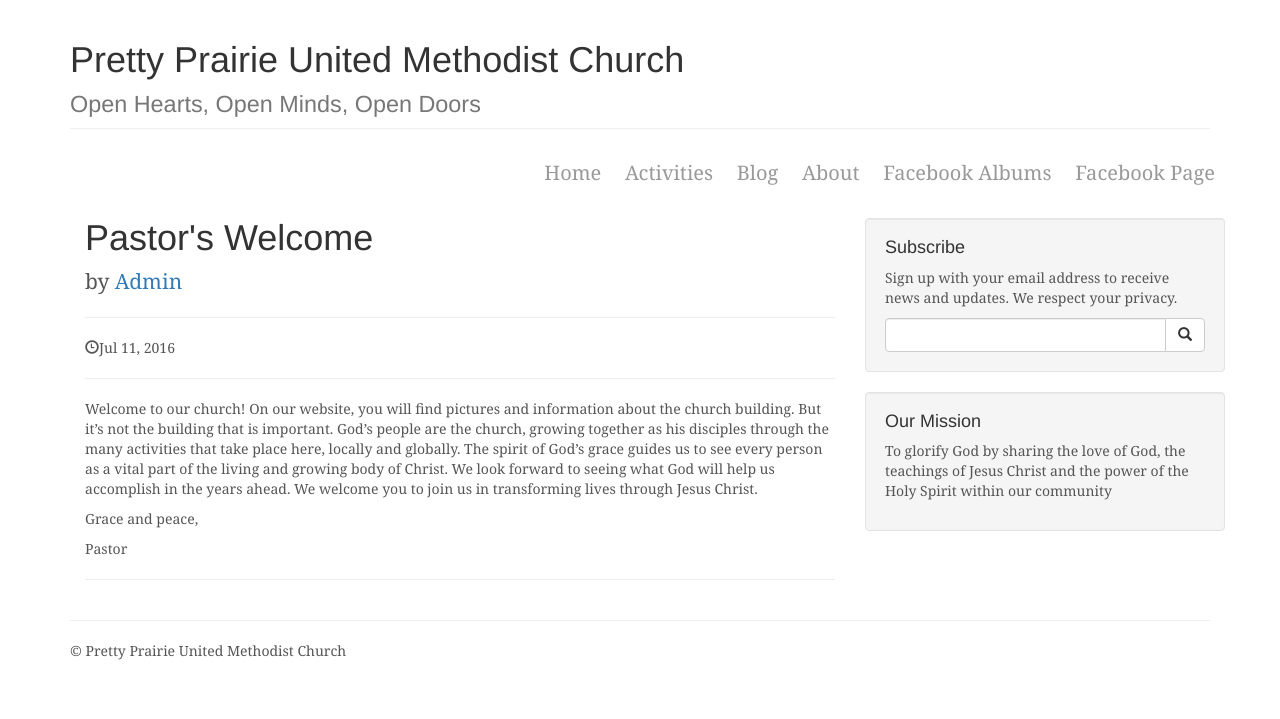
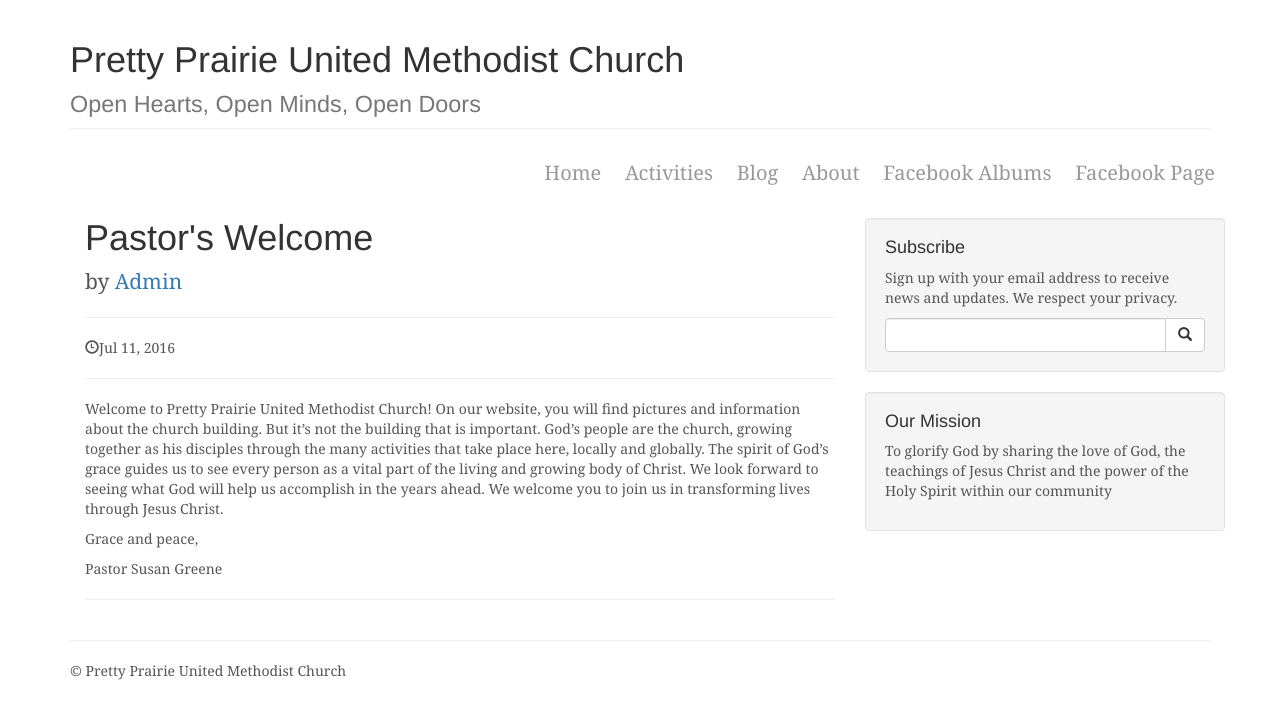
Before and after one commit to KatherineMichel/self-hosted-church-website-jekyll, a Jekyll site: the page built from _posts/2016-07-11-pastors-welcome.markdown, in a window 1280 px wide. Shown: the top 719 px of the page. Built offline with Jekyll 4.4.1, drawn with Linux system fonts in a browser that asks for light colours; nearby versions of some CDN libraries; library files that are not in the unit come from our copies.

Commit message:
Update 2016-07-11-pastors-welcome.markdown

```diff
--- a/_posts/2016-07-11-pastors-welcome.markdown
+++ b/_posts/2016-07-11-pastors-welcome.markdown
@@ -4,8 +4,8 @@
 date:   2016-07-11 17:39:37 -0500
 categories: pastor
 ---
-Welcome to our church! On our website, you will find pictures and information about the church building. But it's not the building that is important. God's people are the church, growing together as his disciples through the many activities that take place here, locally and globally. The spirit of God's grace guides us to see every person as a vital part of the living and growing body of Christ. We look forward to seeing what God will help us accomplish in the years ahead. We welcome you to join us in transforming lives through Jesus Christ.
+Welcome to Pretty Prairie United Methodist Church! On our website, you will find pictures and information about the church building. But it's not the building that is important. God's people are the church, growing together as his disciples through the many activities that take place here, locally and globally. The spirit of God's grace guides us to see every person as a vital part of the living and growing body of Christ. We look forward to seeing what God will help us accomplish in the years ahead. We welcome you to join us in transforming lives through Jesus Christ.
 
 Grace and peace,
 
-Pastor
+Pastor Susan Greene
```
